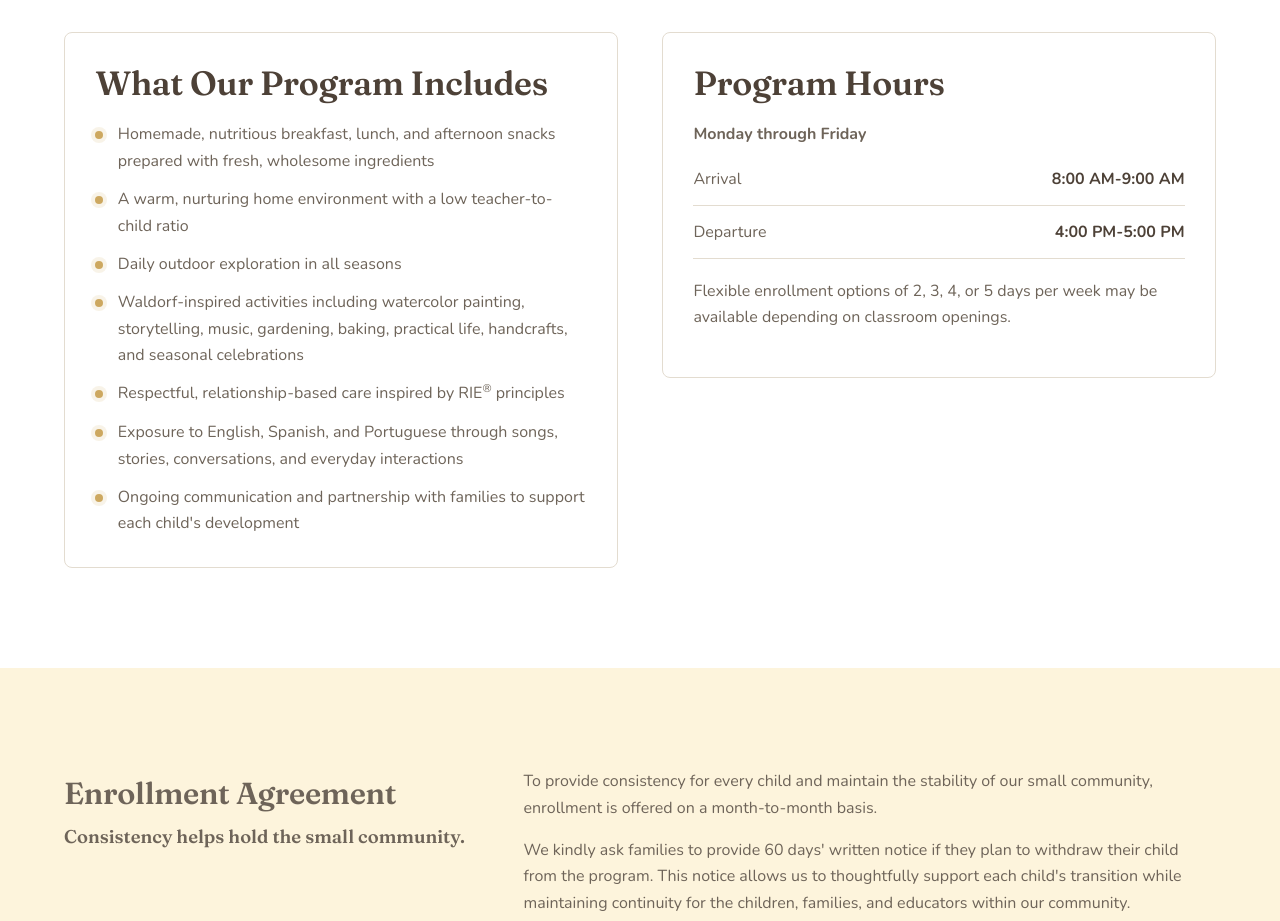
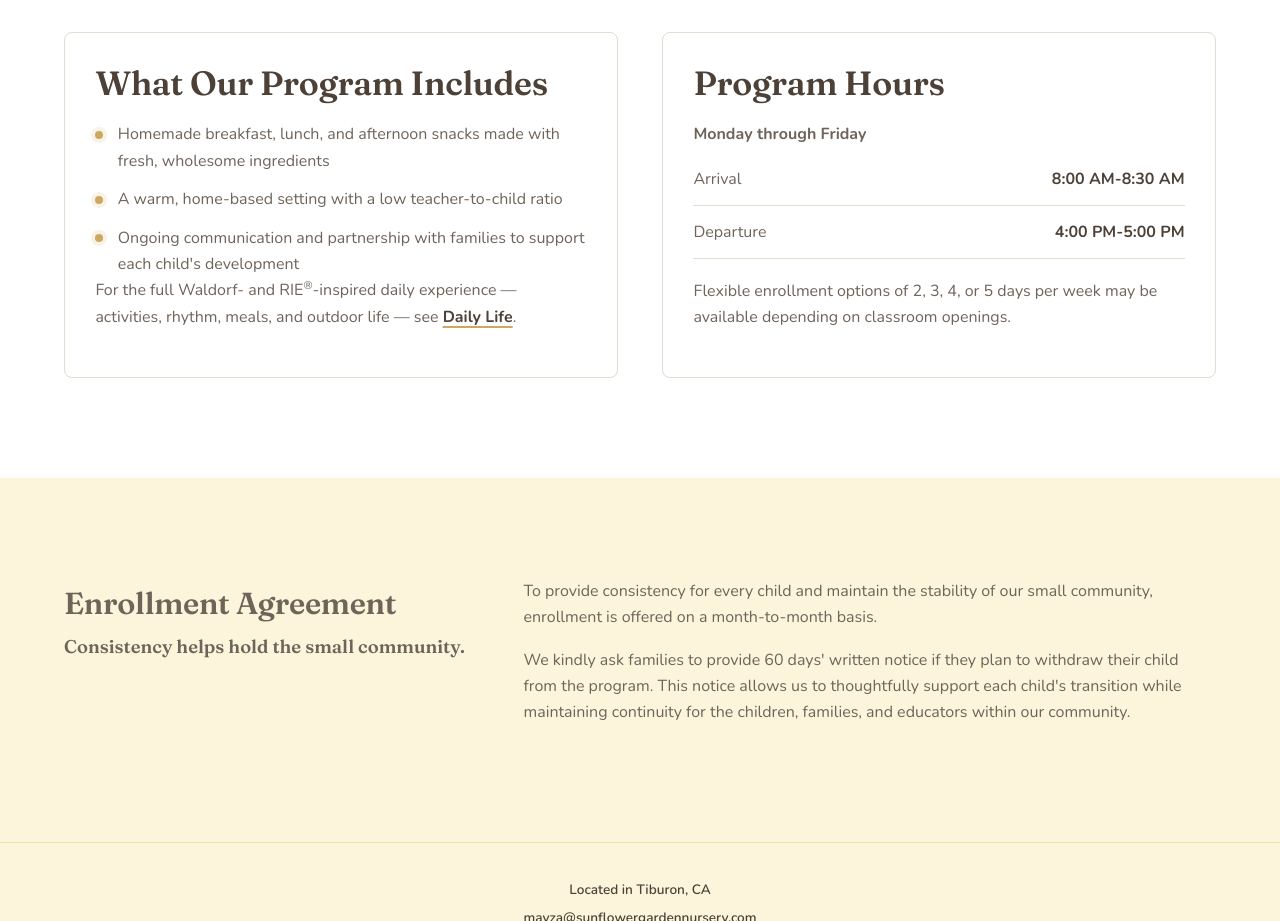
Before and after one commit to suppleteet/mayza-sunflower-website, a plain HTML site: page contact.html in a window 1280 px wide. Shown: the part 1540-2461 px from the top of the page. Drawn offline with nearby package versions, Linux system fonts and the light colour scheme; a web font is replaced by a local one.

Commit message:
Consolidate redundant content across Daily Life and Contact
- Daily Life: drop the nutrition paragraph that repeated the "Joyful
  Discovery" card verbatim and tighten the closing copy
- Contact: reconcile the arrival window to 8:00-8:30 AM so it no longer
  contradicts the Daily Rhythm schedule on Daily Life
- Contact: slim "What Our Program Includes" to enrollment-specific facts
  and link out to Daily Life for the full daily experience

Co-Authored-By: Claude Opus 4.8 (1M context) <noreply@anthropic.com>

```diff
--- a/contact.html
+++ b/contact.html
@@ -108,14 +108,14 @@
           <article class="program-card">
             <h2>What Our Program Includes</h2>
             <ul class="check-list">
-              <li>Homemade, nutritious breakfast, lunch, and afternoon snacks prepared with fresh, wholesome ingredients</li>
-              <li>A warm, nurturing home environment with a low teacher-to-child ratio</li>
-              <li>Daily outdoor exploration in all seasons</li>
-              <li>Waldorf-inspired activities including watercolor painting, storytelling, music, gardening, baking, practical life, handcrafts, and seasonal celebrations</li>
-              <li>Respectful, relationship-based care inspired by RIE<sup>&reg;</sup> principles</li>
-              <li>Exposure to English, Spanish, and Portuguese through songs, stories, conversations, and everyday interactions</li>
+              <li>Homemade breakfast, lunch, and afternoon snacks made with fresh, wholesome ingredients</li>
+              <li>A warm, home-based setting with a low teacher-to-child ratio</li>
               <li>Ongoing communication and partnership with families to support each child's development</li>
             </ul>
+            <p>
+              For the full Waldorf- and RIE<sup>&reg;</sup>-inspired daily experience — activities,
+              rhythm, meals, and outdoor life — see <a href="daily-life.html">Daily Life</a>.
+            </p>
           </article>
 
           <aside class="program-card hours-card">
@@ -124,7 +124,7 @@
             <dl>
               <div>
                 <dt>Arrival</dt>
-                <dd>8:00 AM-9:00 AM</dd>
+                <dd>8:00 AM-8:30 AM</dd>
               </div>
               <div>
                 <dt>Departure</dt>
--- a/styles.css
+++ b/styles.css
@@ -964,6 +964,14 @@ td:first-child {
   background: var(--paper);
 }
 
+.program-card p a {
+  color: var(--olive-dark);
+  font-weight: 700;
+  text-decoration-color: var(--sun);
+  text-decoration-thickness: 2px;
+  text-underline-offset: 4px;
+}
+
 .card-title {
   margin-bottom: 0.5rem;
   color: var(--olive-dark);
```
Also changed, not shown: daily-life.html (+3 -8 lines).
